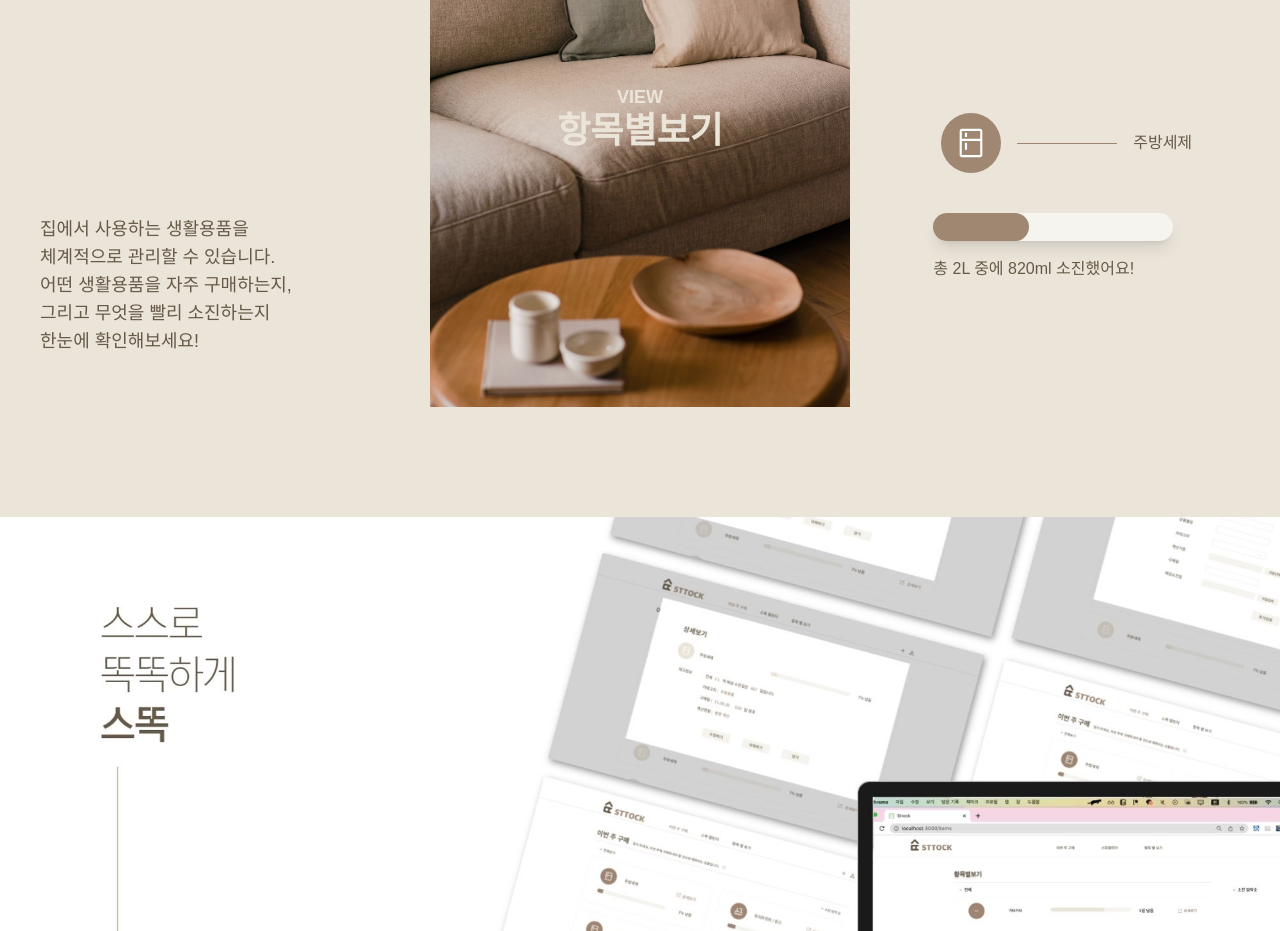
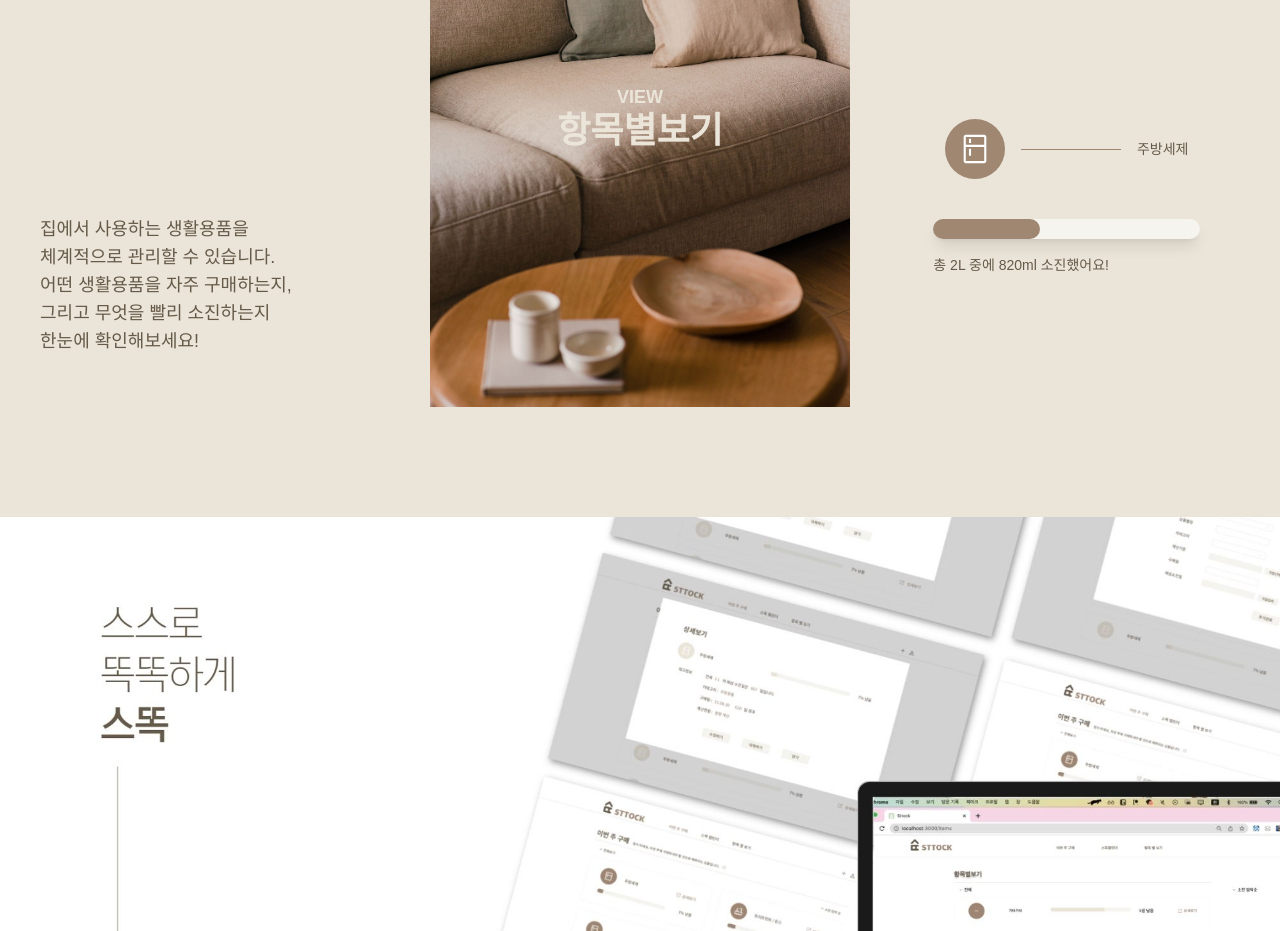
Before and after one commit to Team-Sttock/FE, a Next.js app: page / in a window 1280 px wide. Shown: the part 2720-3651 px from the top of the page. Built offline with nearby package versions, Linux system fonts and the light colour scheme; a web font is replaced by a local one.

Commit message:
feature: 메인페이지 항목별 보기 스타일링 수정

```diff
--- a/pages/index.tsx
+++ b/pages/index.tsx
@@ -150,16 +150,16 @@ export default function Home() {
               <div className="flex justify-center items-center mb-10">
                 <img src="/main/kitchen_item_icon.svg" alt="주방아이콘" />
                 <hr className=" mx-4 border-t-1 w-[100px] border-light-brown"></hr>
-                <p className="whitespace-nowrap font-nexon font-extralight text-dark-brown">
+                <p className="whitespace-nowrap font-nexon text-sm md:text-md font-extralight text-dark-brown">
                   주방세제
                 </p>
               </div>
               <div>
-                <div className="w-60 h-7 rounded-full shadow-lg bg-ivory">
+                <div className=" md:w-50 w-30  h-5  rounded-full shadow-lg bg-ivory">
                   <div className="h-full w-[40%] rounded-full bg-light-brown  "></div>
                 </div>
 
-                <p className=" mt-4 font-nexon font-light  text-dark-brown">
+                <p className=" text-xs md:text-sm mt-4 font-nexon font-light  text-dark-brown">
                   총 2L 중에 820ml 소진했어요!
                 </p>
               </div>
```
